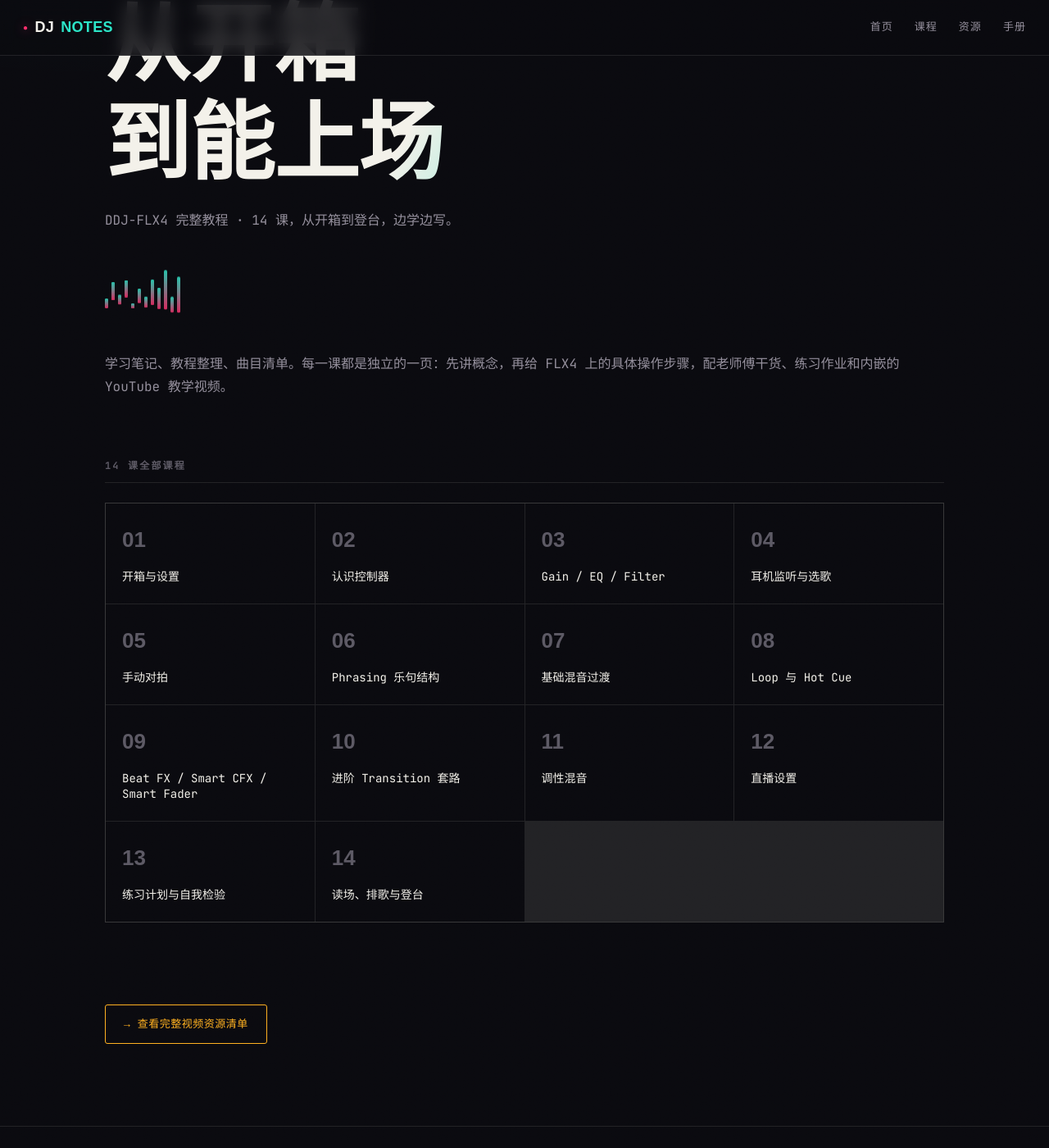
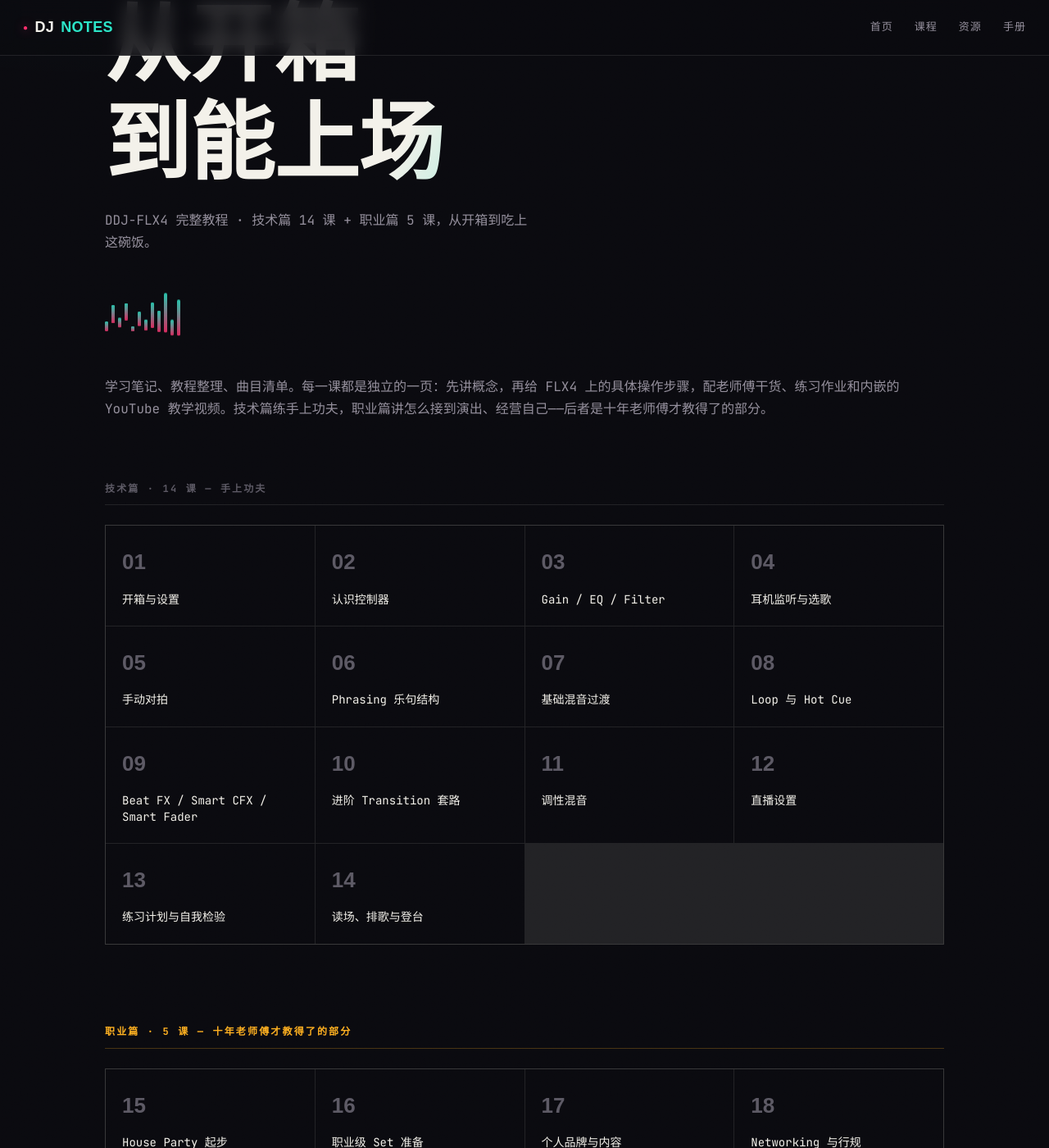
Before and after one commit to stancsz/djnotes, a Jekyll site: the page built from index.md, in a window 1280 px wide and 1400 px high, scrolled down 198 px. Shown: the whole window at 82% size. Built offline with Jekyll 4.4.1, drawn with Linux system fonts in a browser that asks for light colours; some web fonts are replaced; part of the change alters nothing that is shown.

Commit message:
Add career track: 5 lessons of veteran-DJ industry knowledge
New 职业篇 section (lessons 15-19) covering what only working DJs can
teach: house-party playbook as the real career entry point, gig-type
set preparation with the 60/30/10 rule and redundancy discipline,
personal branding and the content flywheel, how gigs actually flow
through referral networks (plus industry red lines, pricing, deposits),
and the income-spectrum career map with a realistic 3-year timeline.
Homepage now splits tech and career tracks; career cards take the amber
accent. Lesson data gains a track field.

````diff
--- a/_data/lessons.yml
+++ b/_data/lessons.yml
@@ -1,42 +1,77 @@
+# track: tech = 技术篇, career = 职业篇
 - number: 1
   slug: 01-setup
   title: 开箱与设置
+  track: tech
 - number: 2
   slug: 02-controls
   title: 认识控制器
+  track: tech
 - number: 3
   slug: 03-gain-eq-filter
   title: Gain / EQ / Filter
+  track: tech
 - number: 4
   slug: 04-headphone-monitoring
   title: 耳机监听与选歌
+  track: tech
 - number: 5
   slug: 05-beatmatching
   title: 手动对拍
+  track: tech
 - number: 6
   slug: 06-phrasing
   title: Phrasing 乐句结构
+  track: tech
 - number: 7
   slug: 07-basic-transitions
   title: 基础混音过渡
+  track: tech
 - number: 8
   slug: 08-loops-hotcues
   title: Loop 与 Hot Cue
+  track: tech
 - number: 9
   slug: 09-beatfx-smartcfx
   title: Beat FX / Smart CFX / Smart Fader
+  track: tech
 - number: 10
   slug: 10-advanced-transitions
   title: 进阶 Transition 套路
+  track: tech
 - number: 11
   slug: 11-harmonic-mixing
   title: 调性混音
+  track: tech
 - number: 12
   slug: 12-livestream
   title: 直播设置
+  track: tech
 - number: 13
   slug: 13-practice-plan
   title: 练习计划与自我检验
+  track: tech
 - number: 14
   slug: 14-set-building
   title: 读场、排歌与登台
+  track: tech
+- number: 15
+  slug: 15-house-party
+  title: House Party 起步
+  track: career
+- number: 16
+  slug: 16-gig-setlist
+  title: 职业级 Set 准备
+  track: career
+- number: 17
+  slug: 17-branding
+  title: 个人品牌与内容
+  track: career
+- number: 18
+  slug: 18-networking
+  title: Networking 与行规
+  track: career
+- number: 19
+  slug: 19-career-path
+  title: 从爱好到收入
+  track: career
--- a/_layouts/home.html
+++ b/_layouts/home.html
@@ -25,11 +25,25 @@ layout: default
   {{ content }}
 </section>
 
+{% assign tech = site.data.lessons | where: "track", "tech" %}
+{% assign career = site.data.lessons | where: "track", "career" %}
 <section class="lesson-grid">
-  <h2 class="section-label">{{ site.data.lessons | size }} 课全部课程</h2>
+  <h2 class="section-label">技术篇 · {{ tech | size }} 课 — 手上功夫</h2>
   <div class="grid">
-    {% for lesson in site.data.lessons %}
+    {% for lesson in tech %}
     <a class="lesson-card" href="{{ '/topics/' | append: lesson.slug | append: '/' | relative_url }}">
+      <span class="lesson-num">{{ lesson.number | prepend: "0" | slice: -2, 2 }}</span>
+      <span class="lesson-title">{{ lesson.title }}</span>
+    </a>
+    {% endfor %}
+  </div>
+</section>
+
+<section class="lesson-grid lesson-grid-career">
+  <h2 class="section-label section-label-career">职业篇 · {{ career | size }} 课 — 十年老师傅才教得了的部分</h2>
+  <div class="grid">
+    {% for lesson in career %}
+    <a class="lesson-card lesson-card-career" href="{{ '/topics/' | append: lesson.slug | append: '/' | relative_url }}">
       <span class="lesson-num">{{ lesson.number | prepend: "0" | slice: -2, 2 }}</span>
       <span class="lesson-title">{{ lesson.title }}</span>
     </a>
--- a/assets/css/style.css
+++ b/assets/css/style.css
@@ -301,6 +301,24 @@ main {
   font-size: 14px;
   color: var(--fg);
   line-height: 1.4;
+}
+
+/* career track cards get the amber accent instead of magenta */
+.lesson-grid-career {
+  padding-top: 0;
+}
+
+.section-label-career {
+  color: var(--amber);
+  border-bottom-color: rgba(255, 176, 32, 0.25);
+}
+
+.lesson-card-career::before {
+  background: var(--amber);
+}
+
+.lesson-card-career:hover .lesson-num {
+  color: var(--amber);
 }
 
 .resource-cta {
--- a/index.md
+++ b/index.md
@@ -1,7 +1,7 @@
 ---
 layout: home
 title: DJ Notes
-subtitle: DDJ-FLX4 完整教程 · 14 课，从开箱到登台，边学边写。
+subtitle: DDJ-FLX4 完整教程 · 技术篇 14 课 + 职业篇 5 课，从开箱到吃上这碗饭。
 ---
 
-学习笔记、教程整理、曲目清单。每一课都是独立的一页：先讲概念，再给 FLX4 上的具体操作步骤，配老师傅干货、练习作业和内嵌的 YouTube 教学视频。
+学习笔记、教程整理、曲目清单。每一课都是独立的一页：先讲概念，再给 FLX4 上的具体操作步骤，配老师傅干货、练习作业和内嵌的 YouTube 教学视频。技术篇练手上功夫，职业篇讲怎么接到演出、经营自己——后者是十年老师傅才教得了的部分。
--- /dev/null
+++ b/topics/15-house-party.md
@@ -0,0 +1,47 @@
+---
+title: 第 15 课 · House Party 起步
+slug: 15-house-party
+---
+
+# House Party 起步：所有职业 DJ 的第一个舞台
+
+几乎没有人的第一场演出是在俱乐部。职业路径的真实起点是朋友的客厅、生日聚会、公司年会——这些"不体面"的场子恰恰是最好的训练营：观众宽容、压力低、但读场难度反而比夜店高（因为没人是专门来跳舞的）。
+
+## House Party 和俱乐部是两种运动
+
+- **俱乐部**：观众买票进来就是为了跳舞，你的工作是维持和引导能量。
+- **House Party**：大部分人是来社交的，音乐是背景。你的工作是**先当好背景，再找机会把场子点起来**——顺序不能反。一上来就轰 club 大歌，只会逼所有人去阳台聊天。
+
+## Party 的能量时间表（十年经验的模板）
+
+1. **前 1-2 小时（人陆续到）**：音量放低，选"人人隐约熟悉但不会开口跟唱"的歌——funk、disco、chill house、老歌的 remix。目标是让人舒服聊天，音乐负责铺气氛。
+2. **观察临界点**：酒精上来了、人到齐了、开始有人跟着点头晃——这是唯一的窗口。此时音量抬一档，切入节奏感强的熟歌。
+3. **点火**：用一首"必炸安全歌"试探（每个圈子不一样，提前打听寿星/主人的歌单品味）。有三五个人真的开始跳，立刻用第 14 课的能量爬升接力；没人动，退回背景模式，20 分钟后再试。
+4. **尾声**：人走了一半之后主动降能量，最后收在温暖的慢歌上——最后 20 分钟的印象决定别人怎么向朋友描述这场 party。
+
+## 移动演出装备清单
+
+FLX4 本来就是为这种场景生的：一个背包装下控制器+电脑+耳机。另外需要：
+
+- **音箱方案**：小客厅用主人的蓝牙音箱**不可行**（延迟+没低频），至少借/租一对有源音箱（12 寸起）或一只带 RCA 输入的 PA 音箱
+- 备齐**转接线**：RCA→3.5mm、RCA→6.35mm、延长电源线、插排——现场永远缺你没带的那根线
+- 手机热点（现场 WiFi 不可信，rekordbox 云曲库需要网）
+- 提前 1 小时到场调试，音量以"最吵的角落还能对话"为上限
+
+<div class="protip" markdown="1">
+
+- **自己办 party 是最快的启动方式。** 不要等别人请你——自己攒局：找个朋友的场地、拉 20 个人、你打整场。成本几百块，换来的是：完整 set 实战、现场照片视频素材（第 17 课要用）、和"我是那晚的 DJ"的社交身份。很多职业 DJ 的头两年演出全是自己攒的局。
+- **Party 点歌是外交问题，不是音乐问题。** 一定会有人来点歌。原则：笑着答应，说"马上排上"，然后**只放真的适合当下能量的那些**。直接拒绝会树敌，全盘照收会毁场。点歌人 5 分钟后早忘了自己点过什么——但主人和整个场子的体验记得住。
+- **寿星/主人的歌单权限高于一切。** 开场前问主人要 3-5 首"必须放"的歌，把它们排进能量对的位置。付你钱（或给你舞台）的人满意，才有下一场。
+- **音量纪律是被邻居投诉学会的。** 低频穿墙，10 点以后主动砍 Low EQ 和总音量——一场因为警察上门被腰斩的 party，没有人会记得你混得多好。
+- **每场结束当晚记三件事**：哪首歌点着了场子、哪首放空了、主人朋友里谁提到"下次我生日也想要 DJ"。最后这条就是你的下一场演出——第 18 课展开。
+
+</div>
+
+## 实操作业
+
+策划并执行一场 20 人以内的 house party（自己家/朋友家都行）：按上面的时间表准备三个能量块的歌单，执行整场，录音，隔天复盘写 200 字总结。这一场的价值超过一个月的卧室练习。
+
+## 🎥 补充学习
+
+在 Crossfader / Club Ready DJ School 频道内搜 "house party DJ" 和 "mobile DJ setup"——移动演出装备和小场子实战的内容两个频道都有不少。
--- /dev/null
+++ b/topics/16-gig-setlist.md
@@ -0,0 +1,55 @@
+---
+title: 第 16 课 · 职业级 Set 准备
+slug: 16-gig-setlist
+---
+
+# 职业级 Set 准备
+
+第 14 课讲了一个 set 的内在结构（能量曲线、块状排歌），这一课讲职业维度：**同一套手艺，怎么按"场合"交付**。接商单后的第一个问题永远不是"我想放什么"，而是"这是什么场子、我在流程的哪个位置"。
+
+## 60 / 30 / 10 法则
+
+职业 DJ 歌单配比的经验公式：
+
+- **60% 服务观众**：这个场子的人群明确想听的东西（问主办方、看场地过往活动、查同场 DJ 风格）
+- **30% 你的标识**：你的风格印记——别人记住你、下次点名找你的原因
+- **10% 冒险**：新歌、怪歌、实验性过渡。放对了是惊喜，放错了损失可控
+
+新手常见死法是把比例倒过来：90% 放自己爱听的，观众不买账，没有下一场。
+
+## 场合模板
+
+| 场合 | 核心逻辑 |
+|------|---------|
+| 暖场 slot | 能量封顶七成，不放大歌（第 14 课讲过），服务 headliner |
+| 婚礼/年会 | 曲目安全度最高，多代人都要照顾，主家歌单权限最大，报幕能力比混音重要 |
+| 酒吧驻场 | 背景为主，能量随人流波动，一晚 3-4 小时——耐力和曲库深度的考验 |
+| 俱乐部正场 | 你的 30% 标识可以放大，双 drop 等大招留在这里用 |
+| 直播 | 互动节奏优先（第 12 课），版权安全歌单 |
+
+## 冗余：职业和业余的分水岭
+
+设备一定会出问题，职业的意思是出问题时观众听不出来：
+
+1. **双载体**：笔记本 + 导出好的 U 盘（rekordbox 支持导出到 USB，虽然 FLX4 不读盘，但换到场地 CDJ 时救命）
+2. **手机应急**：手机装 rekordbox app / 存一个 60 分钟应急 mix 音频——设备全灭时接调音台直推
+3. **曲库三备份**：本机 + 移动硬盘 + 云（第 1 课的备份习惯在这里兑现）
+4. 提前要到场地的**设备清单**（调音台型号、接口、监听），不要到场才发现没有 RCA 输入
+
+<div class="protip" markdown="1">
+
+- **为一场 60 分钟的演出准备 3 小时的歌。** 老师傅的 U 盘里永远是演出时长三倍以上的弹药——不是要全放，是为了任何方向的现场反应都有对应的下一步。计划歌单是地图，不是轨道（第 14 课的"块"在商单里同样适用）。
+- **提前踩点一次，胜过十封邮件。** 演出前去一次现场（哪怕装作顾客）：听驻场音响的低频特性、看人群年龄和穿着、记下几点开始上人。这一小时的情报直接决定你 60% 那部分怎么配。
+- **Opening set 是行业的信任考试。** 给 headliner 暖场时放了他风格的大歌，是圈内最快拉黑的方式。反过来，一个能把场子焐到"刚好差一口气"的暖场 DJ，会被 headliner 主动记住并推荐——暖场干得漂亮是新人最快的上升通道。
+- **Back-to-back（B2B）的规矩**：每人 2-4 首轮换；不抢对方铺垫到一半的能量线；不在对方的歌上乱挂效果；结束后归还所有 EQ/Filter 到初始位。B2B 打得舒服的人，会被再次邀请——这本质是协作能力的展示。
+- **每场演出录音，商单尤其要录。** 一是复盘素材，二是下一课（个人品牌）的内容原料，三是遇到"你上次放的那首是什么"的商机时能翻出来。手机压在台边录环境声都行。
+
+</div>
+
+## 实操作业
+
+按"婚礼/朋友聚会"和"酒吧夜场"两个场合各排一套 60 分钟 set（用 60/30/10 法则），写清每套的能量曲线和三个应急预案。用第 15 课的 house party 实测其中一套。
+
+## 🎥 补充学习
+
+在 Crossfader 频道搜 "how to prepare a DJ set" 和 "opening set"；Club Ready DJ School 有大量 set preparation 和 crowd reading 的职业向内容。
--- /dev/null
+++ b/topics/17-branding.md
@@ -0,0 +1,51 @@
+---
+title: 第 17 课 · 个人品牌与内容
+slug: 17-branding
+---
+
+# 个人品牌与内容营销
+
+行业真相：**订场子的人几乎从不通过"听 mix"发现新 DJ，他们通过内容和口碑。** 你的混音水平决定你能不能留住机会，但让机会找到你的，是品牌。这一课讲怎么用最小的成本把自己"变得可被发现"。
+
+## 名字：第一天就定，之后别改
+
+- 好记、好念、好搜索（搜索引擎/平台搜得到你，没有重名的大号）
+- 所有平台统一 ID——小红书、B站、抖音、SoundCloud、Instagram 一个名字
+- 改名等于品牌清零，宁可开始土一点也别中途换
+
+## 内容飞轮（每场演出 = 一批素材）
+
+职业 DJ 的内容不是额外工作，是演出的副产品：
+
+1. **竖屏短视频**是主武器：每场演出/练习录 2-3 段 30-60 秒的竖屏——手在台上的操作特写 + 现场反应。一场素材剪 3-5 条，够发一两周。
+2. **完整 mix** 定期发（每月 1 条足够）：小红书/B站/SoundCloud。mix 是给"已经对你感兴趣的人"的深度内容，短视频负责拉新。
+3. **过程内容**补充人设：备歌、修 beat grid、翻车复盘——"正在学 DJ 的人"本身就是可追的故事线，你现在就可以开始发，不用等"练成了"。
+
+## 直播是你的独特杠杆
+
+你已经有直播场景（第 12 课）——直播对新 DJ 是作弊器：不用等人订场子就有"现场"，实时弹幕就是读场练习，直播切片直接变短视频素材。每周固定时段播，比不定期爆肝有效得多——**订阅制的稳定感是涨粉的核心**。
+
+## EPK：接商单的敲门砖
+
+Electronic Press Kit，一页纸/一个链接说清你是谁：艺名 + 一段 50 字介绍 + 3 张现场照片 + 1 条最好的 mix 链接 + 风格标签 + 联系方式。放在所有平台简介里。没有 EPK，主办方想订你都不知道从哪开始。
+
+<div class="protip" markdown="1">
+
+- **稳定压倒爆款。** 每周 2 条稳定发一年，胜过憋三个月做一条"完美"的。算法奖励持续性，订场子的人看的是"这人一直在活跃"——半年没动态的账号，商单方会默认你已经不干了。
+- **拍摄机位提前架好，不要事后后悔。** 每场演出前 30 秒架好手机（俯拍台面 45°，第 12 课讲过构图），按下录制再开打。老师傅都是"先架机器再摸碟"——素材是易逝品，当场不录永远没有。
+- **翻车内容是涨粉最快的内容。** 记录真实的练习翻车 + 复盘，比"完美混音展示"数据好得多——完美内容观众划走，真实故事观众关注。你现在的"小白视角"是稀缺资产，练成大神后就再也拍不出来了。
+- **本地标签 > 泛标签。** 小红书发内容带城市标签（#城市名DJ #城市名夜生活）。你的第一批商单一定来自同城——让同城的酒吧主理人刷到你，比让全国网友点赞重要一百倍。
+- **名字被叫响之前，脸就是 logo。** 早期内容保持出镜一致性（固定的角度/穿搭风格/开场方式），让人三条视频就记住你。视觉锤比精致更重要。
+
+</div>
+
+## 实操作业
+
+1. 定艺名，注册全平台统一 ID。
+2. 写出你的一页 EPK（哪怕现场照片先用 house party 的）。
+3. 从最近一次练习/演出录像里剪 3 条 30 秒竖屏，发出去。
+4. 定一个每周固定直播时段，连播四周。
+
+## 🎥 补充学习
+
+在 Crossfader 频道搜 "DJ branding" 和 "get more gigs social media"；DJ 营销类内容英文圈很多，方法论直接平移到小红书/B站即可。
--- /dev/null
+++ b/topics/18-networking.md
@@ -0,0 +1,59 @@
+---
+title: 第 18 课 · Networking 与行规
+slug: 18-networking
+---
+
+# Networking 与行业潜规则
+
+行业最大的公开秘密：**演出机会几乎全部通过人际推荐流转，冷投简历/私信的成功率接近零。** 订你的人要承担"这个 DJ 会不会砸我场子"的风险，推荐是唯一的风险担保。所以 networking 不是社交技巧，是职业基础设施。
+
+## 机会的真实流向
+
+```
+场子缺人 → 主理人问驻场DJ"有没有靠谱的人" → 驻场DJ推荐你
+```
+
+注意链条里没有"投简历"环节。你要做的是让链条中间那个人**认识你、信任你、想起你**。
+
+## 谁是"链条中间的人"
+
+按优先级：
+
+1. **同城其他 DJ**——不是竞争对手，是你最大的机会来源。DJ 时间冲突时会转单，生病会找替补，B2B 会带新人。
+2. **酒吧/场地主理人和店长**——直接握有排期权。
+3. **活动策划/派对主办**——办活动就需要 DJ。
+4. **调音师/灯光师/摄影师**——他们跑所有的场子，消息最灵通。
+
+## 怎么建立这些关系（不油腻版）
+
+- **去现场，成为熟脸。** 同城的 DJ 活动持续出现，演出结束后真诚夸具体的某个过渡（内行的夸法自带身份识别）。三五次之后你自然进入圈子对话。
+- **先给予，再索取。** 帮同行转发演出海报、给主办拍现场素材、直播时给同城场子导流——在开口要机会之前，先成为"有用的人"。
+- **第 15 课的 house party 是社交武器**：办自己的局，邀请你想认识的 DJ 来玩（或 B2B）。请人来你的场子玩，比在别人的场子里递名片高效十倍。
+
+## 行规红线（违反一次就出圈）
+
+- **永远不公开说任何同行的坏话。** 圈子极小，话必传到。评价永远只说"风格不是我这挂的"。
+- **准时是底线，提前是标准。** 演出迟到一次，主理人这辈子不会再订你。
+- **答应的场子不放鸽子**，哪怕后来有更好的邀约。撕单的名声传播速度是光速。
+- **不在别人的 set 时间蹭台**（除非被邀请），不动别人的设备设置。
+- **喝酒上限两杯。** 台上烂醉的 DJ 只有一次机会。
+
+<div class="protip" markdown="1">
+
+- **免费演出的唯一正确算法：** 用"这场换来什么"评估——素材？人脉？场地经验？固定客源的试演？有明确答案就接，没有就婉拒。**"帮个忙先免费打，以后有钱了给你"的场子，永远不会有"以后"**——免费打出来的价码就是你的价码。
+- **谈钱的姿势**：新人最怕开价。公式：先打听同城同级 DJ 的行价（问熟的同行，大家愿意讲），报价压在行价的 8 折起步，每接满 5 单上调一次。**永远在确认演出前谈好数字和结算时间**，"打完再说"= 大概率被砍价或拖款。
+- **要定金。** 商单（婚礼/年会/商业活动）收 30-50% 定金是行业标准，不是不信任——没定金的档期被放鸽子，你损失的是那晚本可以接的其它单。
+- **每场演出后 48 小时内跟进。** 给主理人发一条"感谢+两张现场好图+期待下次"。90% 的 DJ 打完就消失，做跟进的 10% 拿走了绝大多数回头单。
+- **维护一张"关系台账"**：认识的每个业内人 + 在哪认识 + 聊过什么 + 上次联系时间。三个月没互动的关键人物，找个由头（转发他的活动、评论他的内容）刷一次存在感。机会流向"最近想得起来的人"。
+
+</div>
+
+## 实操作业
+
+1. 列出同城 10 个"链条中间人"（DJ/主理人/主办），本月认识其中 3 个（去现场、评论互动、直播连线都算）。
+2. 打听清楚同城新人 DJ 的行价区间，写下你的报价和涨价路线。
+3. 建立你的关系台账（表格即可），把已认识的人先录进去。
+
+## 🎥 补充学习
+
+在 Crossfader 频道搜 "how to get DJ gigs"、Club Ready DJ School 搜 "DJ networking"——这个主题英文圈的方法论成熟，社交逻辑完全通用。
--- /dev/null
+++ b/topics/19-career-path.md
@@ -0,0 +1,49 @@
+---
+title: 第 19 课 · 从爱好到收入
+slug: 19-career-path
+---
+
+# 从爱好到收入：职业路径全景
+
+最后一课，把前面 18 课装进一个现实的职业框架。先说实话：**纯打碟能到达的收入天花板不高，职业 DJ 的本质是"以打碟为核心的多元收入组合"。** 知道钱从哪来，才能决定练什么、把时间投在哪。
+
+## DJ 的收入光谱（从易到难）
+
+1. **散单商演**——婚礼/年会/生日/店庆。单价最好谈，需求永远存在，靠第 18 课的人脉网流入。婚礼单价通常是酒吧散场的数倍——"不酷"但养人。
+2. **酒吧/餐吧驻场**——每周固定几晚。单场价低于商演，但是稳定现金流+免费的读场训练+人脉枢纽（你成了那个"链条中间人"）。
+3. **直播收入**——礼物/带货/平台分成。你的场景独有优势：不用等任何人给机会，天花板由内容能力决定（第 17 课）。
+4. **教学**——学费单价高。教会朋友用 FLX4 这件事本身就可以定价，你的"刚学会"反而是优势（还记得新手卡在哪）。
+5. **俱乐部演出**——单场价格中等、圈内声望高，是通往"被订 headliner"的阶梯，但纯靠它吃饭的人极少。
+6. **制作人路线**——做自己的歌。这是唯一能突破地域和时间限制的路径：一首被圈内认的原创曲目，带来的演出邀约超过十年的驻场。但周期最长（另一门完整的手艺）。
+
+## 现实的时间线（以副业起步）
+
+- **第 1 年**：技术篇练扎实 + 直播固定播 + 3-5 场 house party + 认识同城圈子。目标不是赚钱，是**攒素材、攒人、攒场次**。
+- **第 2 年**：接到第一批付费单（多半来自第 1 年认识的人），可能拿到一个小驻场。开始有稳定的内容更新节奏。收入能覆盖设备和曲库开销。
+- **第 3 年**：有自己的"场子网络"和回头客，月收入开始值得认真记账。此时再决定：继续副业（完全体面）、扩大教学/直播、还是投入制作人路线。
+
+跳过第 1 年直接想接单，是绝大多数人放弃的原因——不是手艺不够，是低估了信任的积累周期。
+
+<div class="protip" markdown="1">
+
+- **把 DJ 当"利润中心"经营，从第一天记账。** 一张表记清：设备投入、曲库开销、每场收入、交通成本。数字会告诉你哪类演出值得接、何时该涨价——凭感觉经营的副业永远停在"兴趣"。
+- **驻场的复利被严重低估。** 一个每周五晚的驻场 = 每年 50 次现场练习 + 50 晚成为"链条中间人"的机会 + 稳定素材产线。新人该抢的不是一场大活动，是一个小驻场。
+- **"被听到的歌"比"好听的歌"值钱。** 如果走制作路线：先做 edit/remix/bootleg（改编现有热门曲目），在自己的 set 和直播里反复放。观众对"只有你这里能听到的版本"的记忆，比原创小样深刻得多——这是制作人起步的经典捷径。
+- **倦怠管理是十年老兵才懂的必修课。** 夜场作息+酒精环境+周末全没，是这行淘汰率最高的原因（不是技术）。规矩：每月保留完全不碰打碟的周末；商演季后主动休整；身体是唯一不可替换的设备。
+- **警惕"设备升级"陷阱。** FLX4 之后的下一笔钱，永远优先投给：曲库、去现场看演出的票、办 party 的成本——这些是资产。而更贵的控制器在你接到需要它的场子之前，是负债。场地的 CDJ 你到时候自然会学（布局和 FLX4 一脉相承，这正是当初选它的原因）。
+
+</div>
+
+## 实操作业
+
+1. 建立你的记账表，录入至今全部投入。
+2. 写下你的 12 个月计划：每月一行，包含练习目标（技术篇）+ 曝光目标（第 17 课）+ 人脉目标（第 18 课）。
+3. 从收入光谱里圈出你 3 年后想要的组合，倒推现在该把 80% 精力放在哪一条。
+
+## 🎥 补充学习
+
+在 Crossfader 频道搜 "DJ career" 和 "full time DJ"；Club Ready DJ School 搜 "DJ income"——多听几个十年老兵讲自己的收入结构，比任何模板都真实。
+
+---
+
+**全课程完。** 回到 [第 13 课]({{ '/topics/13-practice-plan/' | relative_url }}) 的自我检验清单，技术篇过关后，职业篇的作业就是你的头三年。
````
